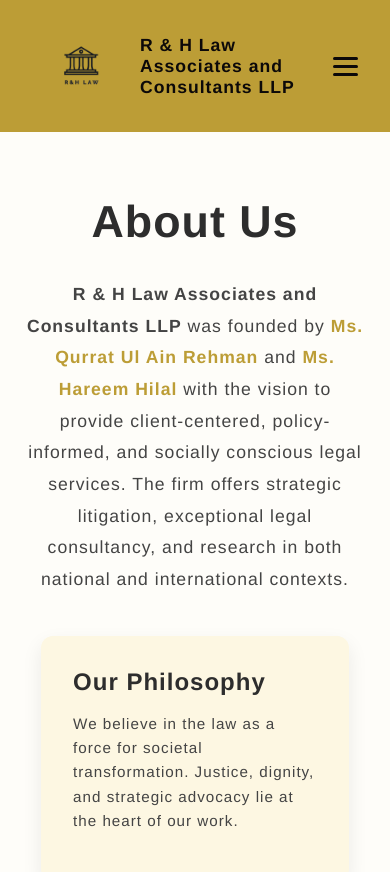
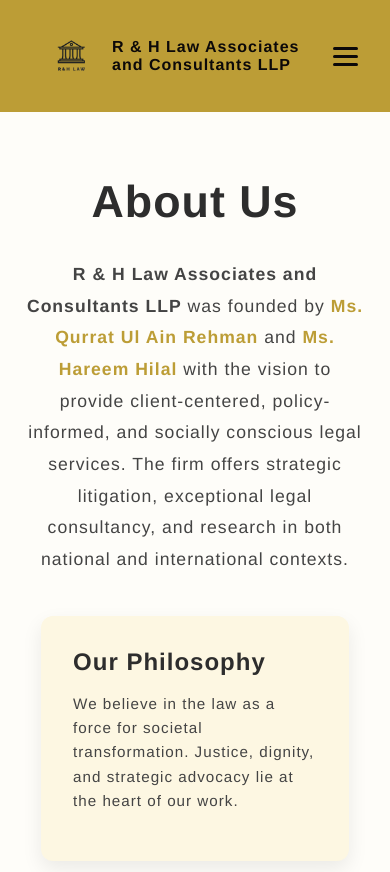
Before and after one commit to lakhan923/rh-law-website, a React (Create React App) app: page /about in a window 390 px wide. Shown: the top 872 px of the page. Built offline with nearby package versions, Linux system fonts and the light colour scheme.

Commit message:
Improve navbar layout

```diff
--- a/src/components/Navbar/navbar.jsx
+++ b/src/components/Navbar/navbar.jsx
@@ -144,25 +144,21 @@
             </Link>
           </li>
 
-          {!isAdmin && (
-            <li>
-              <button onClick={openLogin} className={styles.ctaButton}>
+          <li className={styles.adminButtonContainer}>
+            {!isAdmin ? (
+              <button onClick={openLogin} className={styles.adminButton}>
                 Admin Login
               </button>
-            </li>
-          )}
-
-          {isAdmin && (
-            <li>
+            ) : (
               <Link
                 to="/admin"
                 onClick={() => setIsMenuOpen(false)}
-                className={styles.ctaButton}
+                className={styles.adminButton}
               >
                 Admin Dashboard
               </Link>
-            </li>
-          )}
+            )}
+          </li>
         </ul>
       </nav>
 
--- a/src/components/Navbar/navbar.module.css
+++ b/src/components/Navbar/navbar.module.css
@@ -13,8 +13,15 @@
   color: white;
 }
 
-.ctaButton {
-  padding: 0.75rem 1rem;
+.adminButtonContainer {
+  width: 100%;
+  padding: 0.5rem 1rem;
+  order: 99; /* ensure it appears last */
+  box-sizing: border-box;
+}
+
+.adminButton {
+  padding: 1rem 1rem;
   font-weight: 600;
   border-radius: 6px;
   font-size: 1rem;
@@ -28,7 +35,7 @@
   text-align: center;
 }
 
-.ctaButton:hover {
+.adminButton:hover {
   background-color: #ffcc00;
 }
 
@@ -50,8 +57,7 @@
   text-decoration: none;
   color: #0c0909;
   font-weight: 700;
-  margin-left: 0.5rem;
-  font-size: 1.1rem;
+  font-size: 1.2rem;
 }
 
 /* ========== Menu Button (Hamburger) ========== */
@@ -113,6 +119,7 @@
   font-weight: 700;
   transition: color 0.3s ease;
   cursor: pointer;
+  white-space: nowrap;
 }
 
 .menuItems li a:hover,
@@ -194,29 +201,26 @@
     top: 100%;
     right: 0;
     background: #bc9d36;
-    width: 60%;
-    max-height: 0;
+    width: 80%;
     overflow: hidden;
     flex-direction: column;
     align-items: flex-start;
-    padding-left: 1rem;
     border-bottom-left-radius: 8px;
     border-bottom-right-radius: 8px;
     box-shadow: 0 8px 15px rgba(0, 0, 0, 0.3);
+    max-height: 0;
     transition: max-height 0.4s ease-in-out, padding 0.3s ease;
   }
 
   .menuItemsOpen {
-    max-height: 400px;
-    padding-top: 0.75rem;
-    padding-bottom: 0.75rem;
-    overflow: visible;
+    max-height: 1000px;
   }
 
   .menuItems li {
     width: 100%;
     padding: 0.75rem 0;
     border-bottom: 1px solid #333;
+    box-sizing: border-box;
   }
 
   .menuItems li:last-child {
@@ -226,6 +230,16 @@
   .menuItems li a {
     width: 100%;
     display: block;
+    font-size: 1.2rem;
     padding-left: 1rem;
+    text-align: left;
+  }
+
+  .logoImage {
+    height: 80px;
+  }
+
+  .logoText {
+    font-size: 1rem;
   }
 }
```
